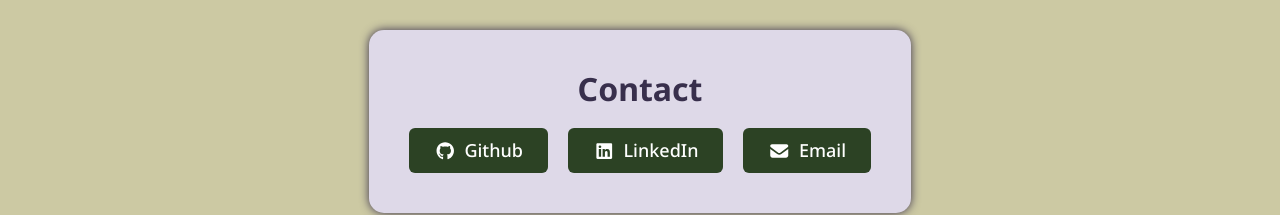
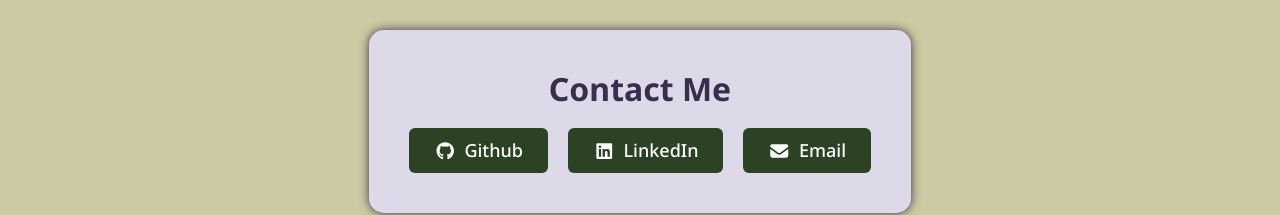
Before and after one commit to arcadine/Portfolio, a React (Vite) app: page / in a window 1280 px wide. Shown: the part 1286-1501 px from the top of the page. Built offline with nearby package versions, Linux system fonts and the light colour scheme.

Commit message:
Small copy edit on homepage

```diff
--- a/src/pages/home/Home.jsx
+++ b/src/pages/home/Home.jsx
@@ -45,7 +45,7 @@ const Home = () => {
         {/* contact section */}
         <Container fluid className="d-flex flex-column align-items-center page-sec">
             <div className="d-flex flex-column align-items-center" id="contactCard">
-                <h2 id="contact">Contact</h2>
+                <h2 id="contact">Contact Me</h2>
                 <div className="d-flex btn-sec">
                     <a className="btn d-flex flex-row align-items-center" href="https://github.com/arcadine" target="_blank"><FontAwesomeIcon aria-hidden="true" icon={faGithub} className="cont-icon"/> Github</a>
 
```
